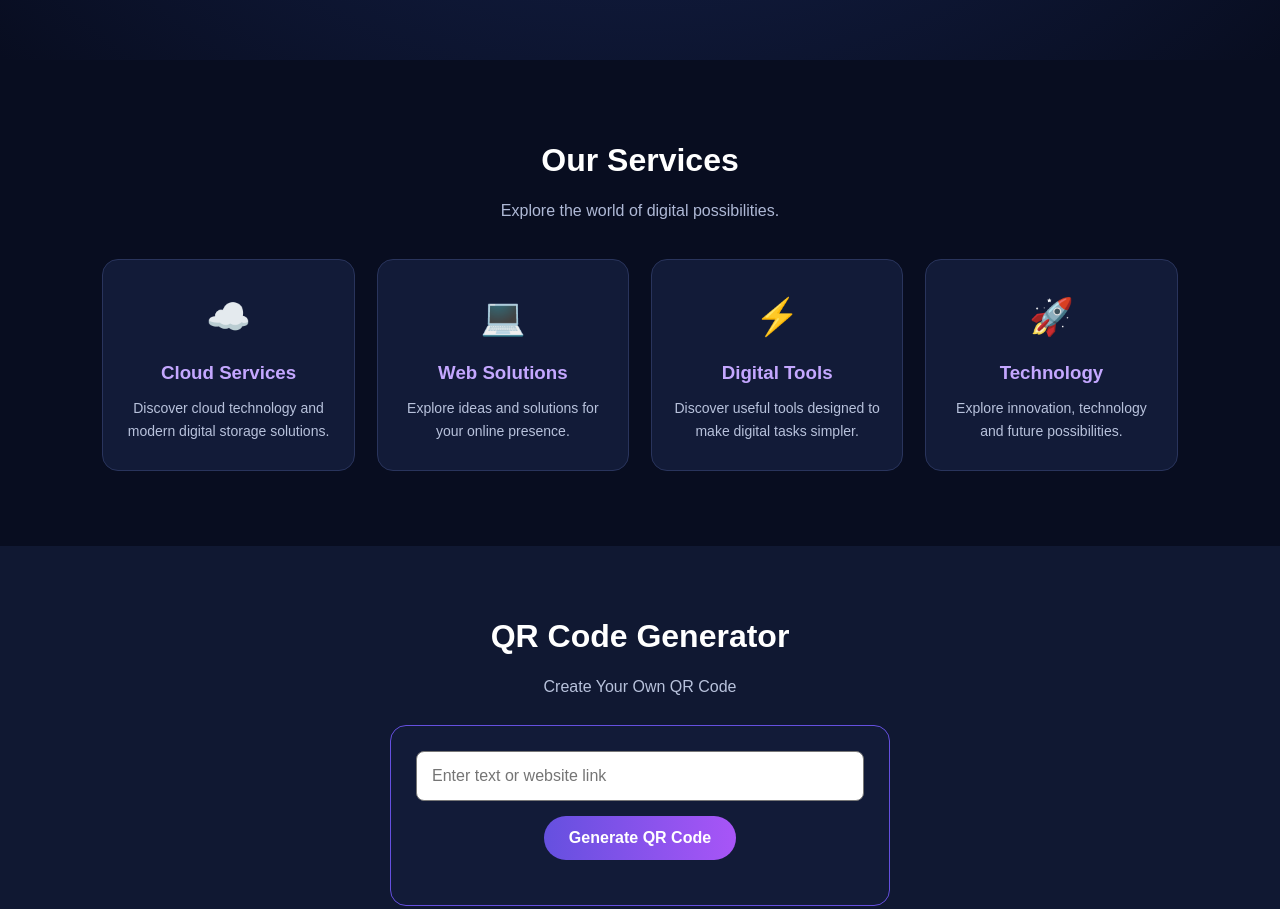
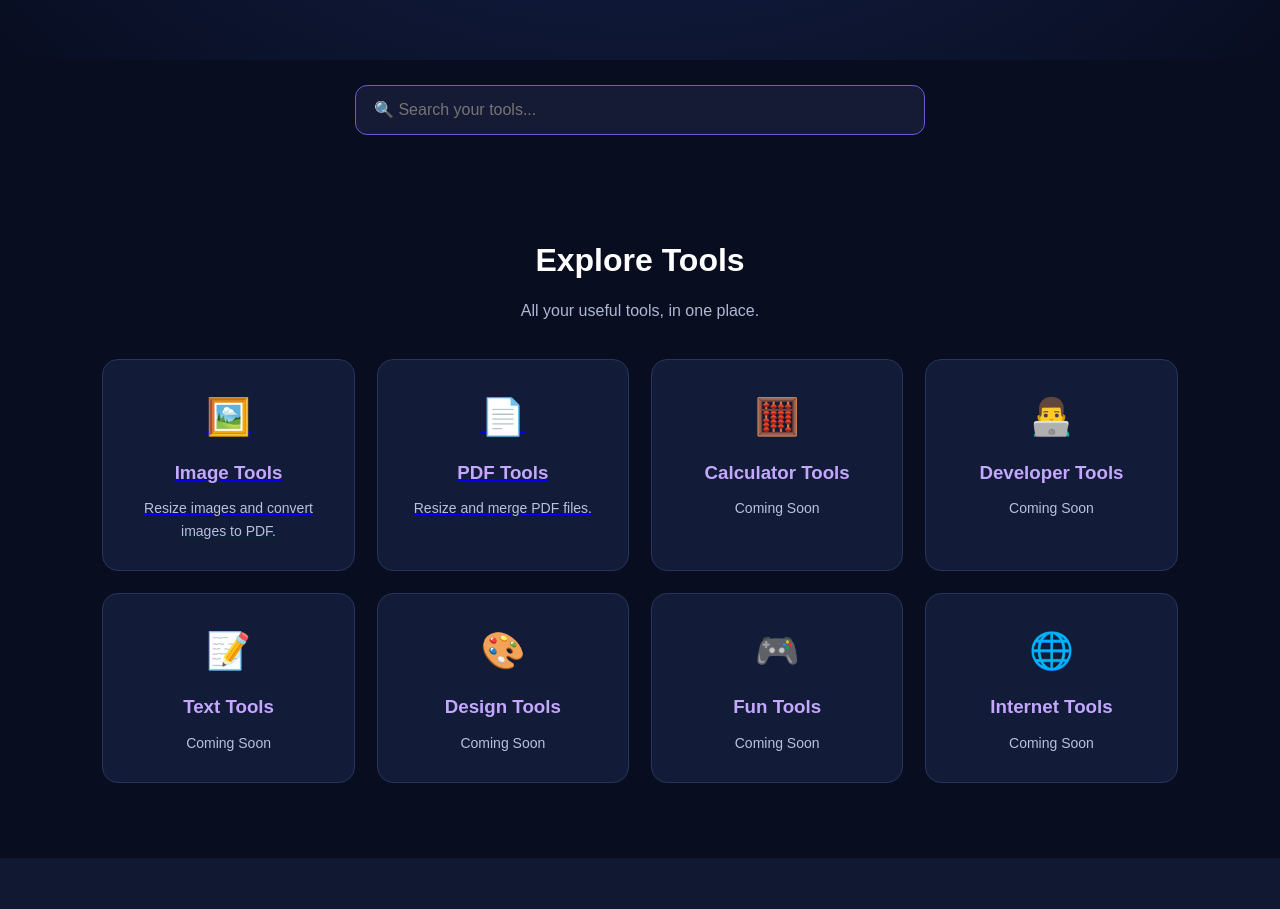
Before and after one commit to aaltufaltu414/my-first-website, a plain HTML site: page index.html in a window 1280 px wide. Shown: the part 600-1509 px from the top of the page. Drawn offline with nearby package versions, Linux system fonts and the light colour scheme.

Commit message:
Update index.html

```diff
--- a/index.html
+++ b/index.html
@@ -75,6 +75,27 @@ footer{
   .hero{padding:90px 6%;min-height:500px}
   section{padding:60px 6%}
 }
+  .tool-search {
+  max-width: 600px;
+  margin: 25px auto;
+  padding: 0 15px;
+}
+
+.tool-search input {
+  width: 100%;
+  padding: 15px 18px;
+  border: 1px solid #7655d9;
+  border-radius: 12px;
+  background: #151a35;
+  color: white;
+  font-size: 16px;
+  outline: none;
+}
+
+.tool-search input:focus {
+  border-color: #a78bfa;
+  box-shadow: 0 0 12px rgba(139, 92, 246, 0.3);
+}
 </style>
 </head>
 <body>
@@ -97,32 +118,67 @@ footer{
   <a class="btn" href="#services">Explore Platform →</a>
 </div>
 
+<div class="tool-search">
+  <input type="text" id="toolSearch"
+         placeholder="🔍 Search your tools...">
+</div>
 <section id="services">
-  <h2 class="section-title">Our Services</h2>
-  <p class="sub">Explore the world of digital possibilities.</p>
+  <h2 class="section-title">Explore Tools</h2>
+  <p class="sub">All your useful tools, in one place.</p>
+
   <div class="cards">
+
+    <a href="#ac-image-resizer" class="card">
+      <div class="symbol">🖼️</div>
+      <h3>Image Tools</h3>
+      <p>Resize images and convert images to PDF.</p>
+    </a>
+
+    <a href="#ac-pdf-tool" class="card">
+      <div class="symbol">📄</div>
+      <h3>PDF Tools</h3>
+      <p>Resize and merge PDF files.</p>
+    </a>
+
     <div class="card">
-      <div class="symbol">☁️</div>
-      <h3>Cloud Services</h3>
-      <p>Discover cloud technology and modern digital storage solutions.</p>
+      <div class="symbol">🧮</div>
+      <h3>Calculator Tools</h3>
+      <p>Coming Soon</p>
     </div>
+
     <div class="card">
-      <div class="symbol">💻</div>
-      <h3>Web Solutions</h3>
-      <p>Explore ideas and solutions for your online presence.</p>
+      <div class="symbol">👨‍💻</div>
+      <h3>Developer Tools</h3>
+      <p>Coming Soon</p>
     </div>
+
     <div class="card">
-      <div class="symbol">⚡</div>
-      <h3>Digital Tools</h3>
-      <p>Discover useful tools designed to make digital tasks simpler.</p>
+      <div class="symbol">📝</div>
+      <h3>Text Tools</h3>
+      <p>Coming Soon</p>
     </div>
+
     <div class="card">
-      <div class="symbol">🚀</div>
-      <h3>Technology</h3>
-      <p>Explore innovation, technology and future possibilities.</p>
+      <div class="symbol">🎨</div>
+      <h3>Design Tools</h3>
+      <p>Coming Soon</p>
     </div>
+
+    <div class="card">
+      <div class="symbol">🎮</div>
+      <h3>Fun Tools</h3>
+      <p>Coming Soon</p>
+    </div>
+
+    <div class="card">
+      <div class="symbol">🌐</div>
+      <h3>Internet Tools</h3>
+      <p>Coming Soon</p>
+    </div>
+
   </div>
 </section>
+
 
 <section id="qr-tool" style="padding:65px 8%;text-align:center;background:#101832;color:white;">
   <h2 style="font-size:32px;margin-bottom:12px;">QR Code Generator</h2>
@@ -699,6 +755,16 @@ async function mergePDFs() {
   }
 }
 </script>
+<script>
+document.getElementById("toolSearch").addEventListener("input", function() {
+  const search = this.value.toLowerCase();
+  const cards = document.querySelectorAll("#services .card");
 
+  cards.forEach(function(card) {
+    const text = card.innerText.toLowerCase();
+    card.style.display = text.includes(search) ? "" : "none";
+  });
+});
+</script>
 </body>
 </html>
```
